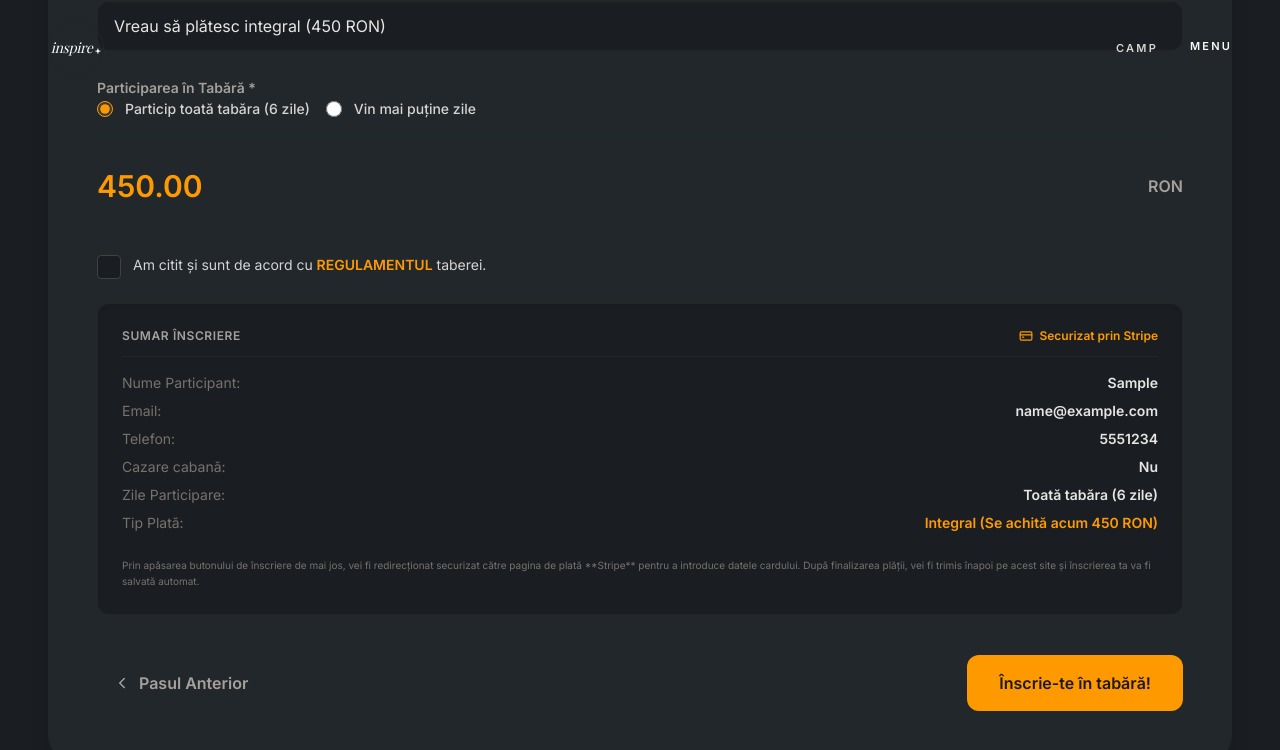
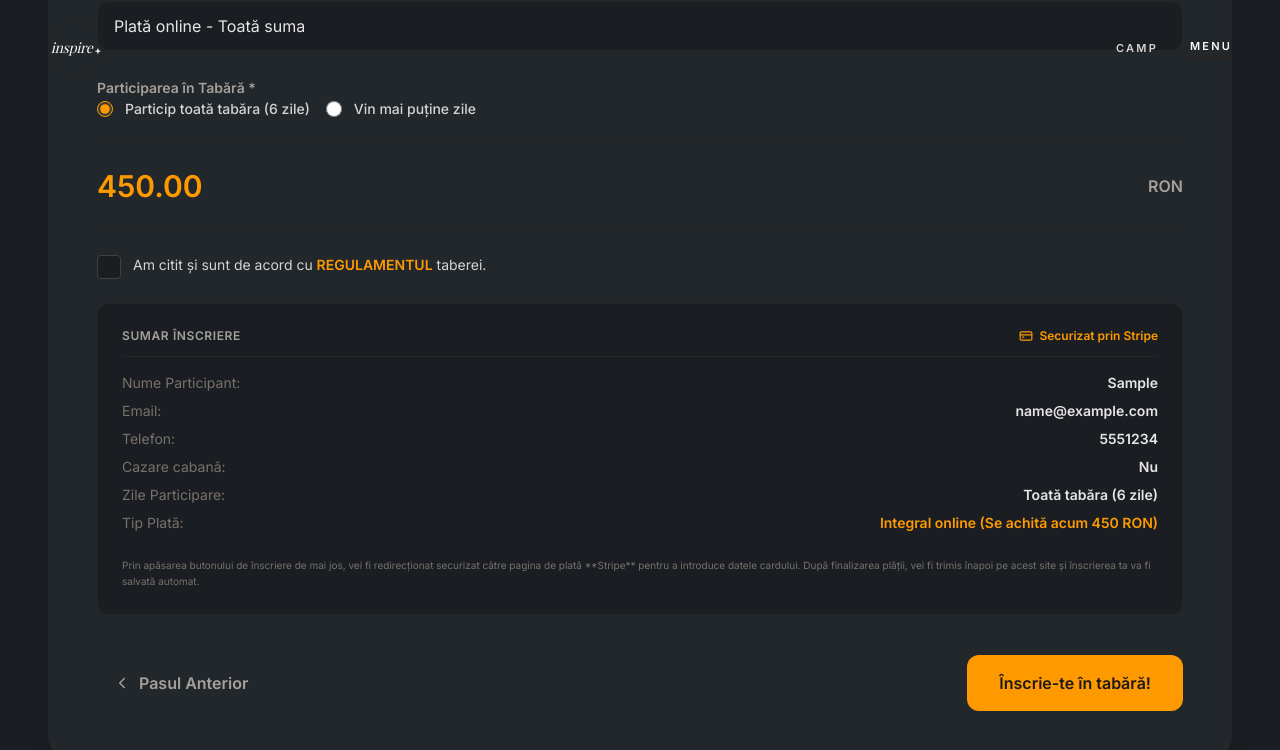
Before and after one commit to nathan05p/inspireWeb, a React (Vite) app in the folder inspireWeb-main/: page / in a window 1280 px wide. Both pictures are taken after typing "Sample", "5", "5551234", "name@example.com" into the empty fields and a click on the button "Mergi mai departe". Shown: the part 6790-7540 px from the top of the page. Built offline with nearby package versions, Linux system fonts and the light colour scheme; a web font is replaced by a local one.

Commit message:
Update payment options and add cash logic

```diff
--- a/inspireWeb-main/api/create-checkout-session.ts
+++ b/inspireWeb-main/api/create-checkout-session.ts
@@ -15,8 +15,8 @@ export default async function handler(req: VercelRequest, res: VercelResponse) {
 
     // Calculate amount based on the form data
     const PRET_INTEGRAL = 450;
-    const PRET_ZI = 0; // Pretul inca ramane de vazut
-    const AVANS = 150;
+    const PRET_ZI = 20;
+    const AVANS = 180;
 
     let amount = 0;
     let description = '';
--- /dev/null
+++ b/inspireWeb-main/api/submit-cash.ts
@@ -0,0 +1,62 @@
+import type { VercelRequest, VercelResponse } from '@vercel/node';
+
+export default async function handler(req: VercelRequest, res: VercelResponse) {
+  if (req.method !== 'POST') {
+    return res.status(405).json({ error: 'Method Not Allowed' });
+  }
+
+  try {
+    const { formData } = req.body;
+
+    const googleSheetsUrl = process.env.GOOGLE_SHEETS_WEBHOOK_URL;
+
+    if (!googleSheetsUrl) {
+      console.warn('GOOGLE_SHEETS_WEBHOOK_URL is not defined in environment variables');
+      return res.status(500).json({ error: 'Eroare de configurare a serverului.' });
+    }
+
+    // Format data just like we do in the Stripe webhook so the Google Apps Script can understand it
+    const formattedData = {
+      nume: formData.nume,
+      varsta: String(formData.varsta),
+      telefon: String(formData.telefon),
+      email: formData.email,
+      transport: formData.transport,
+      cazareCabana: formData.cazareCabana,
+      plata: formData.plata,
+      zile: formData.zile,
+      // Pass array for zileAlese
+      zileAlese: formData.zileAlese || [],
+      stripe_session_id: 'CASH_PAYMENT_' + Date.now(),
+    };
+
+    const response = await fetch(googleSheetsUrl, {
+      method: 'POST',
+      headers: {
+        'Content-Type': 'application/json',
+      },
+      body: JSON.stringify(formattedData),
+    });
+
+    if (!response.ok) {
+      console.error('Failed to send cash data to Google Sheets, HTTP status:', response.status);
+      return res.status(500).json({ error: 'Eroare la trimiterea datelor către baza de date.' });
+    }
+
+    const resultText = await response.text();
+    try {
+      const resultJson = JSON.parse(resultText);
+      if (resultJson.status === 'error') {
+        console.error('Google Apps Script internal error:', resultJson.message);
+        return res.status(500).json({ error: 'Eroare internă în salvarea datelor.' });
+      }
+    } catch (e) {
+      // It's possible the response wasn't JSON
+    }
+
+    return res.status(200).json({ success: true });
+  } catch (error: any) {
+    console.error('Error submitting cash registration:', error);
+    return res.status(500).json({ error: error.message || 'Internal server error' });
+  }
+}
--- a/inspireWeb-main/src/components/RegistrationForm.tsx
+++ b/inspireWeb-main/src/components/RegistrationForm.tsx
@@ -65,10 +65,20 @@ export default function RegistrationForm() {
   const handleChange = (e: React.ChangeEvent<HTMLInputElement | HTMLSelectElement>) => {
     const target = e.target as HTMLInputElement;
     const { name, value, type, checked } = target;
-    setFormData(prev => ({
+
+    setFormData(prev => {
+      const newFormData = {
         ...prev,
         [name]: type === 'checkbox' ? checked : value
-    }));
+      };
+
+      // Dacă utilizatorul alege să vină mai puține zile, dar avea selectat "avans", îl mutăm automat pe "integral"
+      if (name === 'zile' && value === 'mai_putine' && prev.plata === 'avans') {
+        newFormData.plata = 'integral';
+      }
+
+      return newFormData;
+    });
   };
 
   const handleDayToggle = (zi: string) => {
@@ -81,12 +91,14 @@ export default function RegistrationForm() {
   };
 
   const calculateTotal = () => {
-    // Prețuri de bază, vor putea fi modificate ulterior
+    // Prețuri
     const PRET_INTEGRAL = 450;
-    const PRET_ZI = 0; // Pretul inca ramane de vazut
-    const AVANS = 150;
+    const PRET_ZI = 20;
+    const AVANS = 180;
 
     if (formData.plata === 'avans') return AVANS;
+    if (formData.plata === 'cash') return 0;
+
     if (formData.zile === 'toate') return PRET_INTEGRAL;
     if (formData.zile === 'mai_putine') return formData.zileAlese.length * PRET_ZI;
 
@@ -109,14 +121,35 @@ export default function RegistrationForm() {
       return;
     }
 
+    if (formData.zile === 'mai_putine' && formData.zileAlese.length === 0) {
+      alert("Te rugăm să selectezi zilele în care vei participa.");
+      return;
+    }
+
     setIsSubmitting(true);
 
     try {
+      if (formData.plata === 'cash') {
+        // Send directly to our new submit-cash endpoint
+        const response = await fetch('/api/submit-cash', {
+          method: 'POST',
+          headers: { 'Content-Type': 'application/json' },
+          body: JSON.stringify({ formData }),
+        });
+
+        if (!response.ok) {
+          const errorData = await response.json();
+          throw new Error(errorData.error || 'A apărut o eroare la înregistrare.');
+        }
+
+        setIsSuccess(true);
+        setPaymentStatus('success');
+        setIsSubmitting(false);
+      } else {
+        // Redirect to Stripe
         const response = await fetch('/api/create-checkout-session', {
           method: 'POST',
-        headers: {
-          'Content-Type': 'application/json',
-        },
+          headers: { 'Content-Type': 'application/json' },
           body: JSON.stringify({ formData }),
         });
 
@@ -126,10 +159,10 @@ export default function RegistrationForm() {
         }
 
         const { url } = await response.json();
-      // Redirect to Stripe Checkout
         window.location.href = url;
+      }
     } catch (err: any) {
-      alert(err.message || 'Eroare la procesarea plății. Te rugăm să încerci din nou.');
+      alert(err.message || 'Eroare la procesare. Te rugăm să încerci din nou.');
       setIsSubmitting(false);
     }
   };
@@ -150,7 +183,9 @@ export default function RegistrationForm() {
           Înregistrează altă persoană
         </button>
 
-        <p className="text-stone-500 text-xs mt-8">Securizat prin Stripe. Îți mulțumim!</p>
+        <p className="text-stone-500 text-xs mt-8">
+          {formData.plata === 'cash' ? 'Înregistrare completă. Ne vedem în tabără!' : 'Securizat prin Stripe. Îți mulțumim!'}
+        </p>
       </div>
     );
   }
@@ -230,8 +265,11 @@ export default function RegistrationForm() {
             <div className="space-y-2">
               <label className="text-sm font-bold text-stone-400">Metodă de plată</label>
               <select name="plata" value={formData.plata} onChange={handleChange} className="w-full bg-[#1A1E22] border border-stone-800 rounded-xl px-4 py-3 text-stone-200 focus:outline-none focus:border-amber-500 transition-colors appearance-none">
-                <option value="integral">Vreau să plătesc integral (450 RON)</option>
-                <option value="avans">Vreau să plătesc avans (150 RON)</option>
+                <option value="integral">Plată online - Toată suma</option>
+                {formData.zile === 'toate' && (
+                  <option value="avans">Plată online - Doar avans (180 RON)</option>
+                )}
+                <option value="cash">Plată la InfoDesk (Cash) - 0 RON acum</option>
               </select>
             </div>
 
@@ -302,11 +340,13 @@ export default function RegistrationForm() {
               </div>
             )}
 
-            {/* Secure Stripe Checkout Info Summary */}
+            {/* Info Summary */}
             <div className="bg-[#1A1E22] border border-stone-800 p-6 rounded-xl space-y-4 shadow-inner">
               <div className="flex items-center justify-between border-b border-stone-800 pb-3">
                 <span className="text-xs text-stone-400 uppercase font-bold tracking-wider">Sumar Înscriere</span>
+                {formData.plata !== 'cash' && (
                   <span className="text-xs text-amber-500 font-bold flex items-center gap-1.5"><CreditCard size={14} /> Securizat prin Stripe</span>
+                )}
               </div>
 
               <div className="space-y-2 text-sm text-stone-300">
@@ -334,14 +374,19 @@ export default function RegistrationForm() {
                 </div>
                 <div className="flex justify-between">
                   <span className="text-stone-500">Tip Plată:</span>
-                  <span className="font-semibold text-amber-500">
-                    {formData.plata === 'avans' ? 'Avans (Se achită acum 150 RON)' : 'Integral (Se achită acum 450 RON)'}
+                  <span className="font-semibold text-amber-500 text-right">
+                    {formData.plata === 'avans' ? 'Avans online (Se achită acum 180 RON)' :
+                     formData.plata === 'cash' ? 'Plată la InfoDesk (Se achită în tabără)' :
+                     `Integral online (Se achită acum ${calculateTotal()} RON)`}
                   </span>
                 </div>
               </div>
 
               <p className="text-[10px] text-stone-500 pt-2 leading-relaxed">
-                Prin apăsarea butonului de înscriere de mai jos, vei fi redirecționat securizat către pagina de plată **Stripe** pentru a introduce datele cardului. După finalizarea plății, vei fi trimis înapoi pe acest site și înscrierea ta va fi salvată automat.
+                {formData.plata === 'cash'
+                  ? 'Prin apăsarea butonului de înscriere de mai jos, datele tale vor fi salvate și vei achita suma corespunzătoare la sosirea în tabără.'
+                  : 'Prin apăsarea butonului de înscriere de mai jos, vei fi redirecționat securizat către pagina de plată **Stripe** pentru a introduce datele cardului. După finalizarea plății, vei fi trimis înapoi pe acest site și înscrierea ta va fi salvată automat.'
+                }
               </p>
             </div>
 
```
Lines whose indentation alone changed are shown as unchanged.
